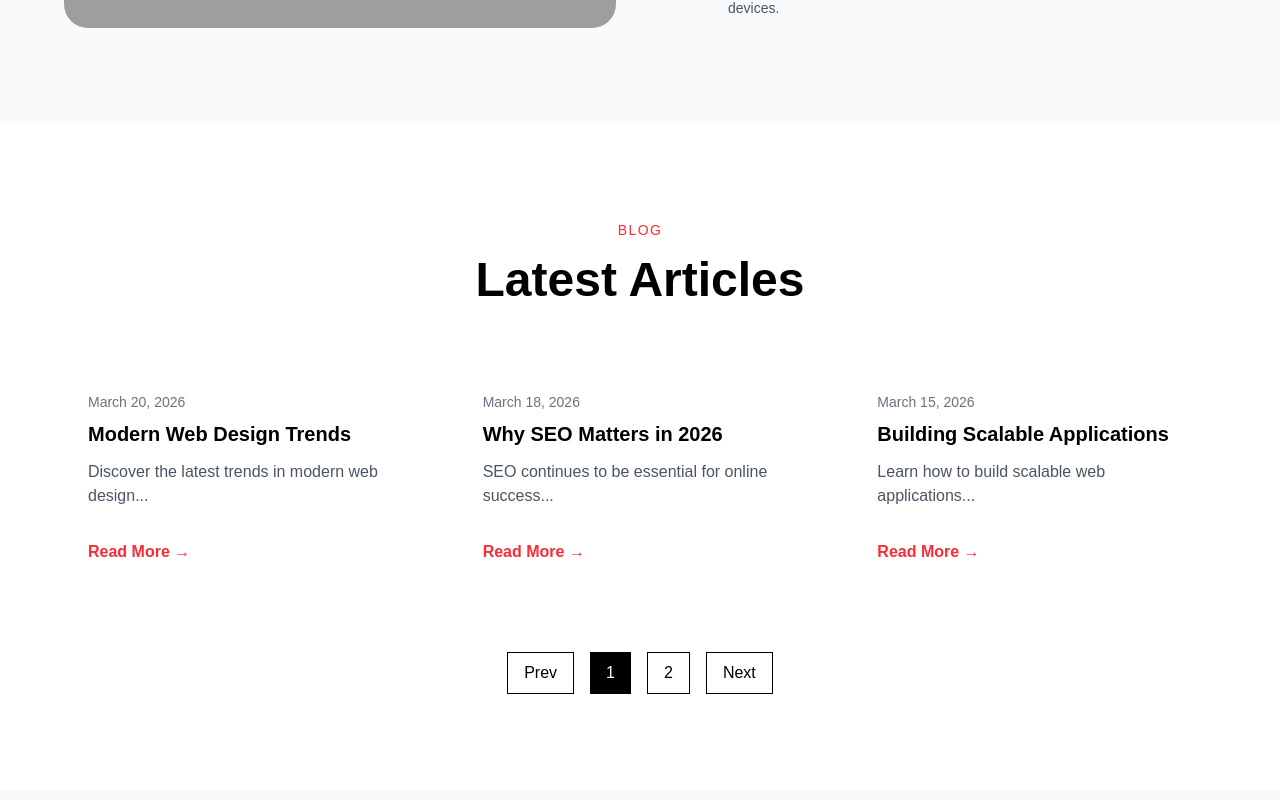
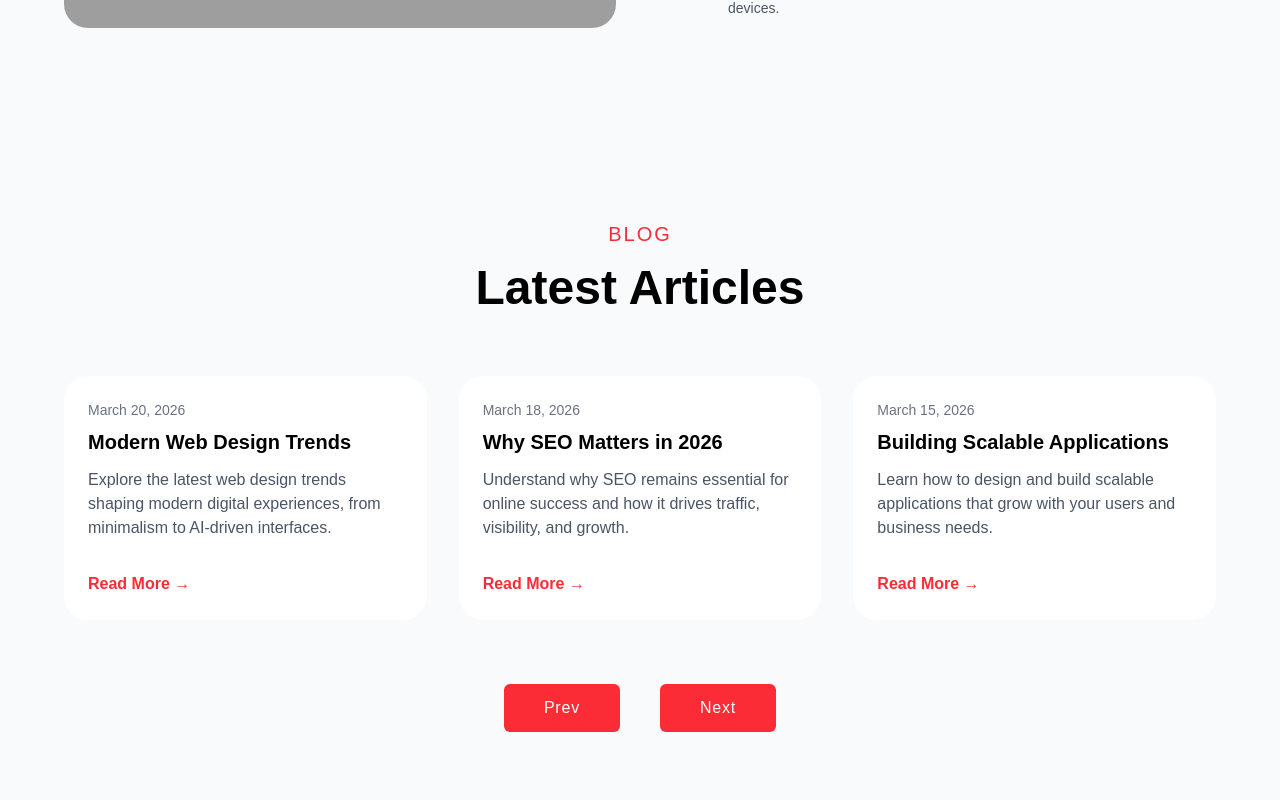
Before and after one commit to NegedeTekleyes/agency-website, a Next.js app: page / in a window 1280 px wide. Shown: the part 3560-4360 px from the top of the page. Built offline with nearby package versions, Linux system fonts and the light colour scheme; grey boxes are pictures that could not be loaded.

Commit message:
update section of blog

```diff
--- a/components/blog/BlogSection.tsx
+++ b/components/blog/BlogSection.tsx
@@ -1,36 +1,36 @@
 import BlogCard from "./BlogCard";
-
-const posts = [
-  {
-    id: 1,
-    title: "Modern Web Design Trends",
-    excerpt: "Discover the latest trends in modern web design...",
-    date: "March 20, 2026",
-    slug: "modern-web-design-trends",
-  },
-  {
-    id: 2,
-    title: "Why SEO Matters in 2026",
-    excerpt: "SEO continues to be essential for online success...",
-    date: "March 18, 2026",
-    slug: "why-seo-matters",
-  },
-  {
-    id: 3,
-    title: "Building Scalable Applications",
-    excerpt: "Learn how to build scalable web applications...",
-    date: "March 15, 2026",
-    slug: "scalable-applications",
-  },
-];
+import { posts } from "@/lib/posts";
+// const posts = [
+//   {
+//     id: 1,
+//     title: "Modern Web Design Trends",
+//     excerpt: "Discover the latest trends in modern web design...",
+//     date: "March 20, 2026",
+//     slug: "modern-web-design-trends",
+//   },
+//   {
+//     id: 2,
+//     title: "Why SEO Matters in 2026",
+//     excerpt: "SEO continues to be essential for online success...",
+//     date: "March 18, 2026",
+//     slug: "why-seo-matters",
+//   },
+//   {
+//     id: 3,
+//     title: "Building Scalable Applications",
+//     excerpt: "Learn how to build scalable web applications...",
+//     date: "March 15, 2026",
+//     slug: "scalable-applications",
+//   },
+// ];
 
 export default function BlogSection() {
   return (
-    <section className="py-24 px-6 md:px-16 bg-white text-black">
+    <section className="py-24 px-6 md:px-16 bg-gray-50 text-black">
 
       {/* Header */}
       <div className="max-w-6xl mx-auto mb-16 text-center">
-        <p className="text-red-500 uppercase text-sm tracking-widest mb-4">
+        <p className="text-red-500 uppercase text-xl tracking-widest mb-4">
           Blog
         </p>
 
@@ -40,18 +40,16 @@ export default function BlogSection() {
       </div>
 
       {/* Blog Grid */}
-      <div className="max-w-6xl mx-auto grid md:grid-cols-3 gap-8">
+      <div className=" grid md:grid-cols-3 gap-8">
         {posts.map((post) => (
           <BlogCard key={post.id} post={post} />
         ))}
       </div>
 
       {/* Pagination */}
-      <div className="flex justify-center mt-16 space-x-4">
-        <button className="px-4 py-2 border">Prev</button>
-        <button className="px-4 py-2 bg-black text-white">1</button>
-        <button className="px-4 py-2 border">2</button>
-        <button className="px-4 py-2 border">Next</button>
+      <div className="flex justify-center gap-6 mt-16 space-x-4">
+        <button className="w-100  rounded-full sm:w-auto px-6 sm:px-10 py-3 bg-red-500 hover:bg-black transition-colors text-white text-sm sm:text-base font-medium tracking-wider rounded-md">Prev</button>
+        <button className="w-100  rounded-full sm:w-auto px-6 sm:px-10 py-3 bg-red-500 hover:bg-black transition-colors text-white text-sm sm:text-base font-medium tracking-wider rounded-md">Next</button>
       </div>
 
     </section>
```
